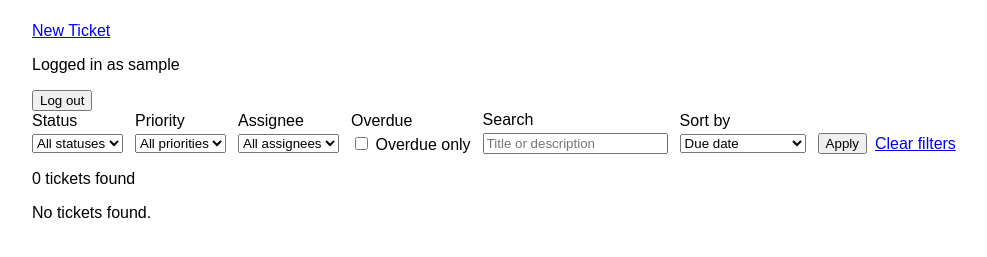
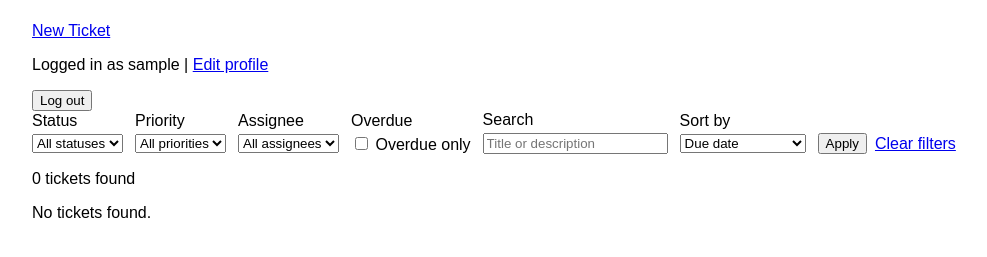
Before and after one commit to aaronrine/django-ticket-tracker, a Django app: page /tickets/ in a window 1280 px wide. Shown: the part 68-325 px from the top of the page, without its empty margins (0-987 px from the left). Run offline with Django 5.2, Linux system fonts and the light colour scheme; the visitor is signed in with stand-in values (Sample User, id 1); data comes from the database, SQL or seed files in the repository; data that the repository does not hold is empty.

Commit message:
link to edit profile page

```diff
--- a/tickets/templates/tickets/ticket_list.html
+++ b/tickets/templates/tickets/ticket_list.html
@@ -13,7 +13,11 @@
     <p>
         <a href="{% url 'ticket-create' %}">New Ticket</a>
     </p>
-    <p>Logged in as {{ request.user.username }}</p>
+    <p>
+        Logged in as {{ request.user.username }}
+        |
+        <a href="{% url 'profile-edit' %}">Edit profile</a>
+    </p>
 
     <form method="post" action="{% url 'logout' %}">
         {% csrf_token %}
```
